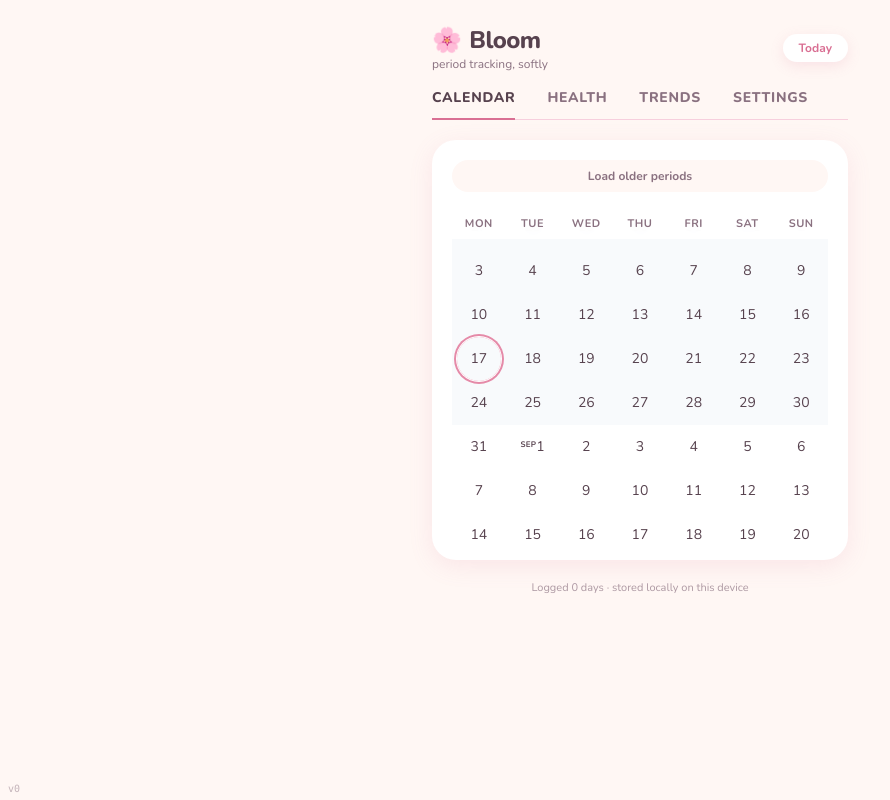
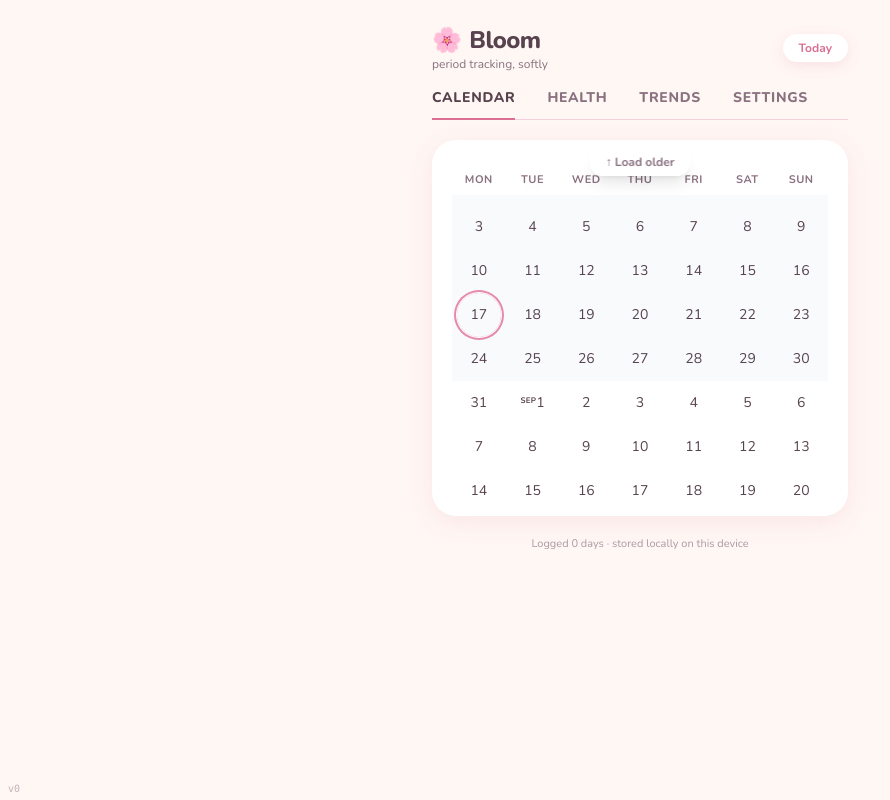
Before and after one commit to uneatenbreakfast/period-tracker, a React (Vite) app: page /tmp/bloom-trends-expanded.png in a window 1280 px wide. Shown: the whole page, without its empty margins (0-890 px from the left). Built offline with nearby package versions, Linux system fonts and the light colour scheme.

Commit message:
feat: floating 'Load older' button, visible only at scroll top

```diff
--- a/src/components/Calendar.tsx
+++ b/src/components/Calendar.tsx
@@ -74,6 +74,10 @@
   const [edit, setEdit] = useState<EditRange | null>(null)
   const [editAxis, setEditAxis] = useState<'start' | 'end' | null>(null)
   const [drag, setDrag] = useState<RangeDrag | null>(null)
+  // "Load older periods" floating button visibility: only shows while the
+  // scroll box is at (or near) the top. Once the user scrolls down to read
+  // the calendar, the button fades away so it doesn't cover content.
+  const [atTop, setAtTop] = useState(true)
   // Set when a drag commits on release; the trailing click (same element) is swallowed.
   const dragJustEnded = useRef(false)
   // Long-press gate: hold LONG_PRESS_MS without moving beyond SLOP_PX → arm
@@ -362,9 +366,9 @@
         type="button"
         onClick={loadOlder}
         aria-label="Load older periods"
-        className="mb-3 w-full rounded-full bg-cream px-4 py-2 text-xs font-bold text-ink-soft transition-colors hover:bg-rose-50 hover:text-rose-500"
+        className={`absolute left-1/2 top-2 z-20 -translate-x-1/2 rounded-full bg-white/95 px-4 py-1.5 text-xs font-bold text-ink-soft shadow-lg backdrop-blur-sm transition-all duration-200 hover:bg-rose-50 hover:text-rose-500 ${atTop ? 'pointer-events-auto opacity-100' : 'pointer-events-none opacity-0'}`}
       >
-        Load older periods
+        ↑ Load older
       </button>
       {/* Months scroll inside this fixed-height box (≈ one month), not the page */}
       {/* Day cells are touch-pan-y: a REGULAR vertical swipe over the grid
@@ -376,6 +380,10 @@
       <div
         data-calendar-scroll
         ref={scrollElRef}
+        onScroll={(e) => {
+          const t = e.currentTarget.scrollTop
+          setAtTop(t < 20)
+        }}
         className="-mx-5 h-[21rem] overflow-y-auto overscroll-contain px-5 select-none"
         onPointerMove={(e) => {
           lastPointerRef.current = { x: e.clientX, y: e.clientY }
```
Also changed, not shown: 1 other file (tests, documents, lock files or other folders).
